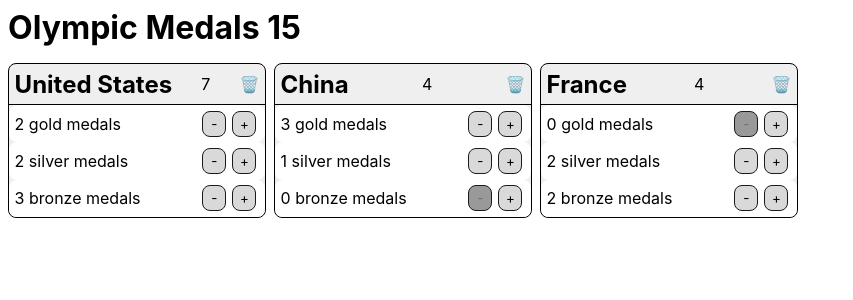
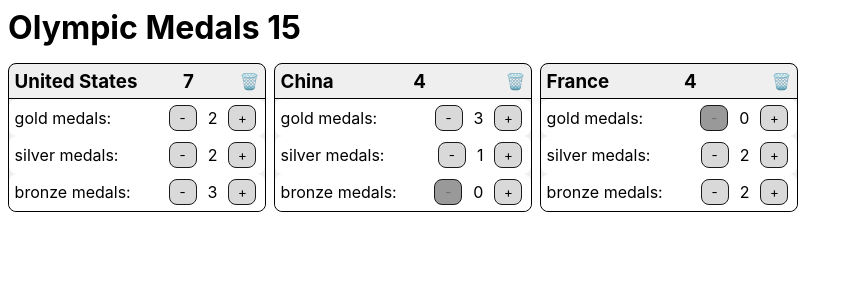
Before and after one commit to manderson116/medals-radix, a React (Vite) app: page / in a window 1280 px wide. Shown: the top 300 px of the page, without its empty margins (0-853 px from the left). Built offline with nearby package versions, Linux system fonts and the light colour scheme.

Commit message:
[3a.11] Apply css styling

```diff
--- a/src/App.css
+++ b/src/App.css
@@ -25,12 +25,16 @@
   background-color: white;
   border-radius: inherit;
 }
+.country > .medals > .button > .medal-count {
+  padding: 0 0.5rem 0 0.5rem;
+}
 .country > .medals > .button {
   display: flex;
+  align-items: center;
 }
 .country > .medals > .button > button {
   padding: 0.25rem;
-  width: 1.5rem;
+  width: 1.75rem;
 }
 .country > .medals > .button > button:disabled {
   background-color: #999999;
--- a/src/components/Country.jsx
+++ b/src/components/Country.jsx
@@ -12,8 +12,8 @@ function Country(props) {
   return (
     <div className="country">
       <div className="header">
-        <h2>{props.country.name}</h2>
-        <div>{getMedalsTotal()}</div>
+        <h3>{props.country.name}</h3>
+        <h3>{getMedalsTotal()}</h3>
         <div
           className="basket"
           onClick={() => props.onDelete(props.country.id)}
--- a/src/components/Medal.jsx
+++ b/src/components/Medal.jsx
@@ -1,7 +1,7 @@
 function Medal(props) {
   return (
     <div className="medals">
-      {props.country[props.medal.name]} {props.medal.name} medals
+      {props.medal.name} medals:
       <div className="button">
         <button
           disabled={props.country[props.medal.name] === 0}
@@ -9,6 +9,7 @@ function Medal(props) {
         >
           -
         </button>
+        <div className="medal-count">{props.country[props.medal.name]}</div>
         <button
           onClick={() => props.onIncrement(props.country.id, props.medal.name)}
         >
```
